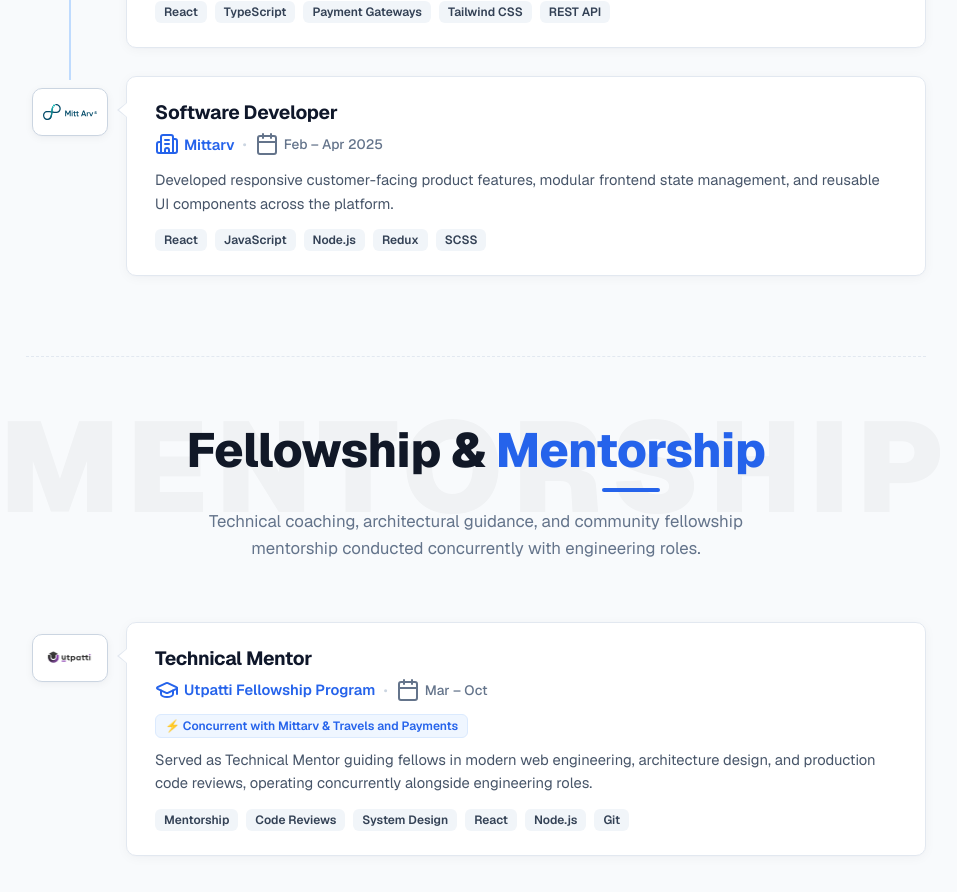
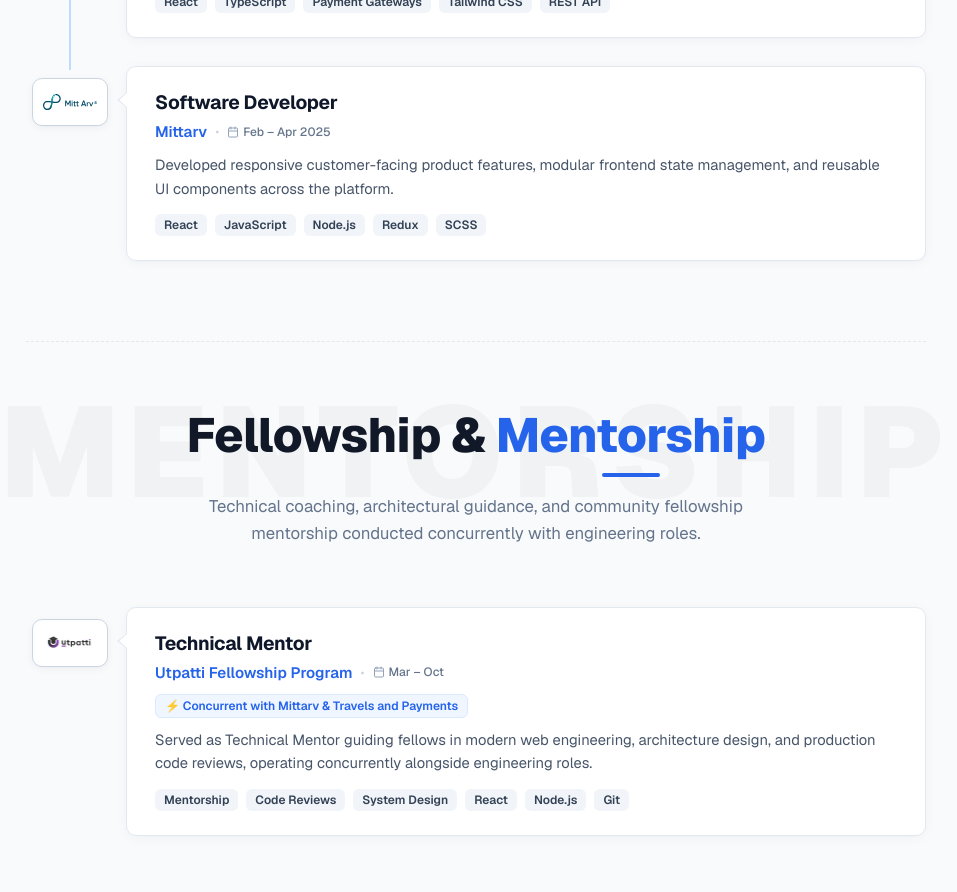
Before and after one commit to amitosh2002/My_page, a Next.js app: page / in a window 1280 px wide. Shown: the part 3020-3912 px from the top of the page, without its empty margins (164-1121 px from the left). Built offline with nearby package versions, Linux system fonts and the light colour scheme.

Commit message:
Remove company icon, set duration font and calendar icon to 12px

```diff
--- a/src/components/WorkSection.css
+++ b/src/components/WorkSection.css
@@ -424,10 +424,7 @@
 }
 
 .timeline-card-company-name {
-  display: inline-flex;
-  align-items: center;
-  gap: 5px;
-  font-size: 0.92rem;
+  font-size: 0.95rem;
   font-weight: 600;
   color: #2563eb;
 }
@@ -438,7 +435,7 @@
 
 .timeline-meta-dot {
   color: #cbd5e1;
-  font-size: 0.85rem;
+  font-size: 0.8rem;
 }
 
 :is(.dark .timeline-meta-dot) {
@@ -448,14 +445,25 @@
 .timeline-card-duration {
   display: inline-flex;
   align-items: center;
-  gap: 5px;
-  font-size: 0.85rem;
+  gap: 4px;
+  font-size: 12px;
   font-weight: 500;
   color: #64748b;
+  line-height: 1;
+}
+
+.timeline-card-duration svg {
+  width: 12px;
+  height: 12px;
+  color: #94a3b8;
 }
 
 :is(.dark .timeline-card-duration) {
   color: #94a3b8;
+}
+
+:is(.dark .timeline-card-duration svg) {
+  color: #64748b;
 }
 
 /* Sub-context badge (for Utpatti concurrent note) */
--- a/src/components/work-section.tsx
+++ b/src/components/work-section.tsx
@@ -5,8 +5,6 @@ import Image, { StaticImageData } from 'next/image';
 import {
   Briefcase,
   Users,
-  Building2,
-  GraduationCap,
   Calendar,
 } from 'lucide-react';
 
@@ -181,12 +179,11 @@ export function WorkSection() {
                       {/* Duration & Company Line Below Role Name */}
                       <div className="timeline-card-meta">
                         <span className="timeline-card-company-name">
-                          <Building2 className="w-4 h-4" />
                           {item.company}
                         </span>
                         <span className="timeline-meta-dot">•</span>
                         <span className="timeline-card-duration">
-                          <Calendar className="w-3.5 h-3.5" />
+                          <Calendar className="w-3 h-3" />
                           {item.date}
                         </span>
                       </div>
@@ -263,12 +260,11 @@ export function WorkSection() {
                       {/* Duration & Organization Line Below Role Name */}
                       <div className="timeline-card-meta">
                         <span className="timeline-card-company-name">
-                          <GraduationCap className="w-4 h-4" />
                           {item.company}
                         </span>
                         <span className="timeline-meta-dot">•</span>
                         <span className="timeline-card-duration">
-                          <Calendar className="w-3.5 h-3.5" />
+                          <Calendar className="w-3 h-3" />
                           {item.date}
                         </span>
                       </div>
```
